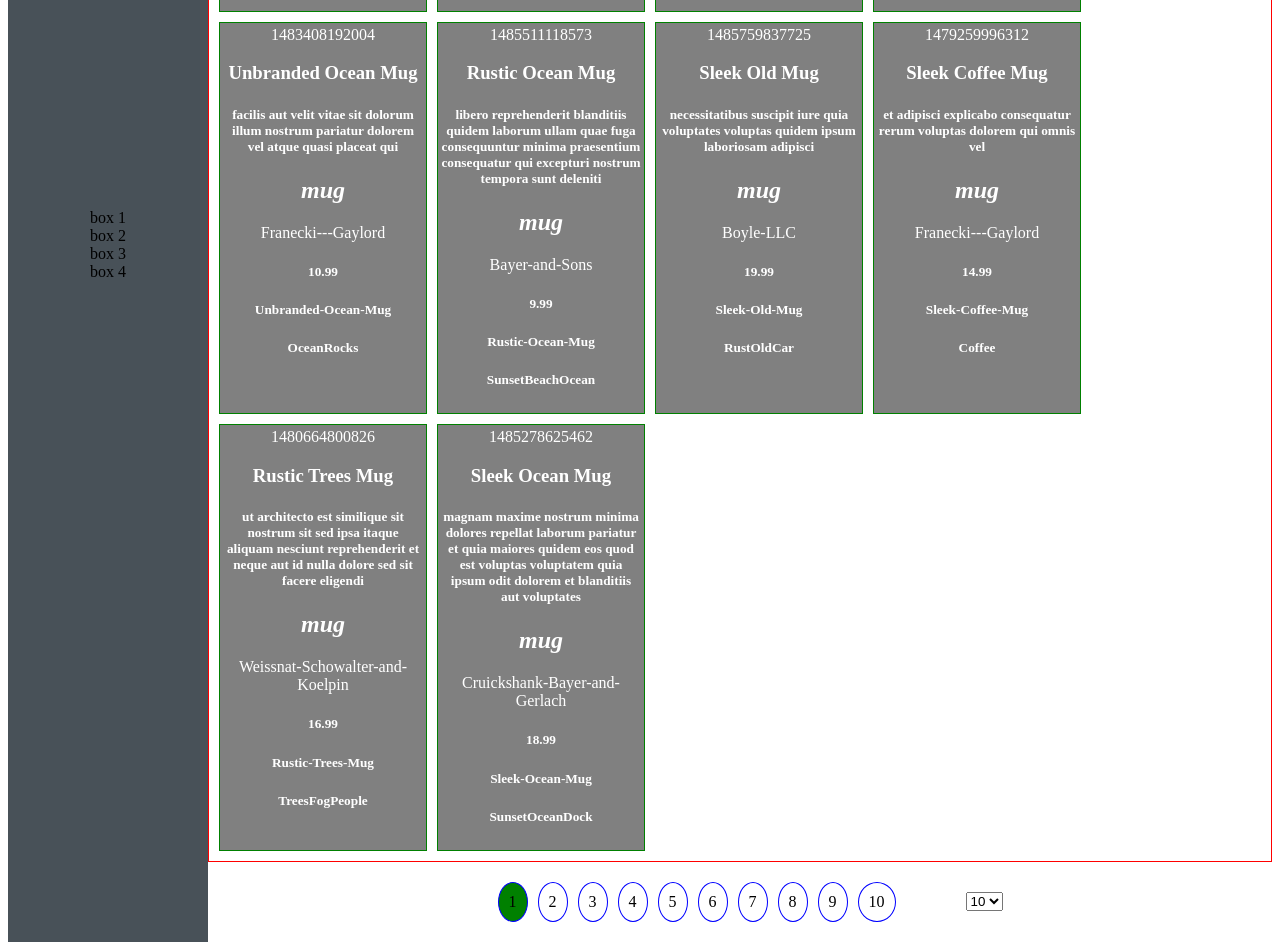
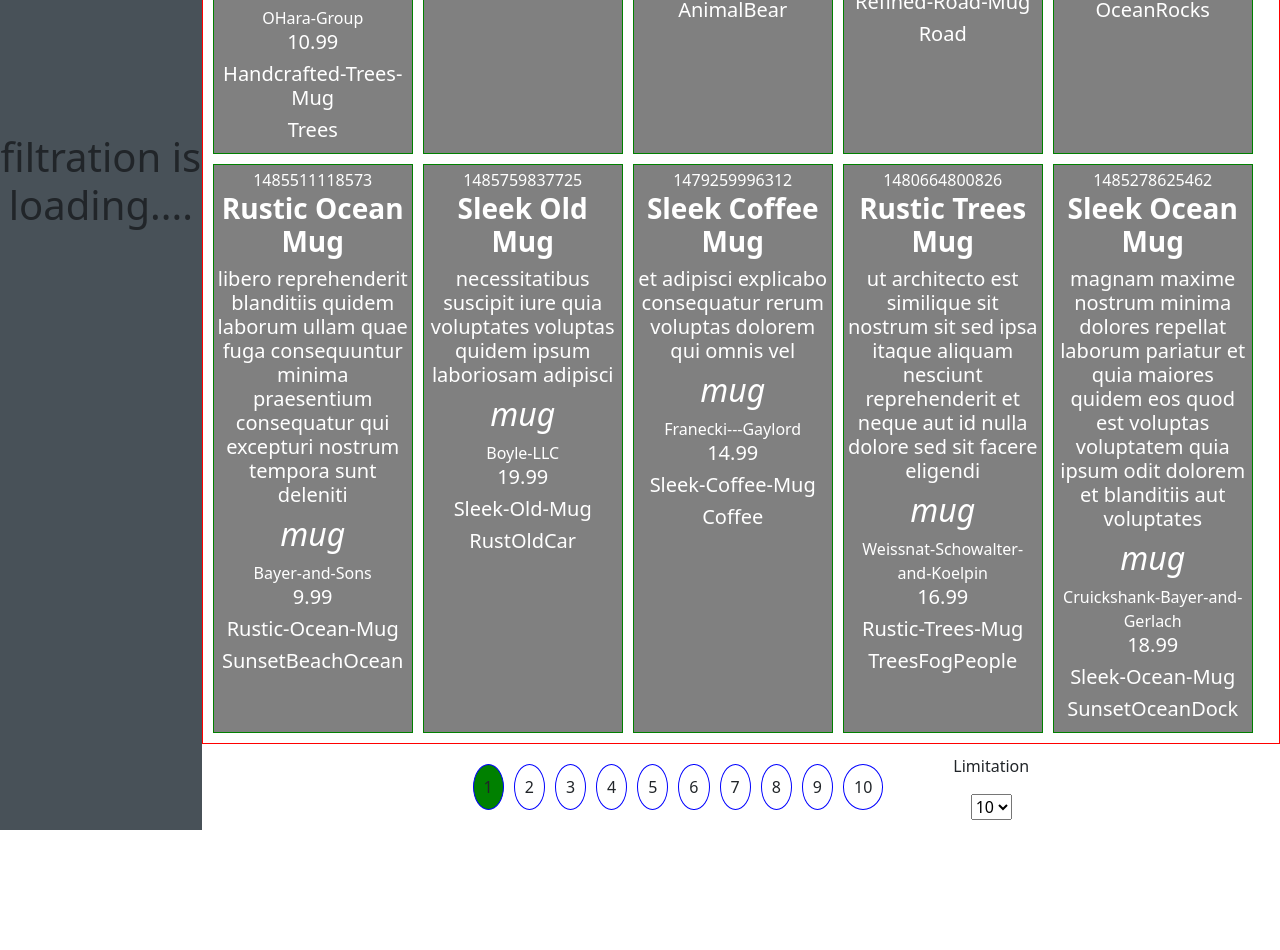
Before and after one commit to Onksami/ProductList, a React (Create React App) app: page / in a window 1280 px wide. Shown: the part 460-1410 px from the top of the page. After the commit the page ends 1290 px from the top, so only its background shows below. Built offline with nearby package versions, Linux system fonts and the light colour scheme; data requests are answered from the project's data file.

Commit message:
limit has been added.

```diff
--- a/package.json
+++ b/package.json
@@ -6,8 +6,10 @@
     "@testing-library/jest-dom": "^5.17.0",
     "@testing-library/react": "^13.4.0",
     "@testing-library/user-event": "^13.5.0",
+    "bootstrap": "^5.3.2",
     "json-server": "^0.17.4",
     "react": "^18.2.0",
+    "react-bootstrap": "^2.9.1",
     "react-dom": "^18.2.0",
     "react-scripts": "5.0.1",
     "web-vitals": "^2.1.4"
--- a/public/index.html
+++ b/public/index.html
@@ -9,35 +9,16 @@
       name="description"
       content="Web site created using create-react-app"
     />
+    <link href="https://cdn.jsdelivr.net/npm/bootstrap@5.0.2/dist/css/bootstrap.min.css" rel="stylesheet" integrity="sha384-EVSTQN3/azprG1Anm3QDgpJLIm9Nao0Yz1ztcQTwFspd3yD65VohhpuuCOmLASjC" crossorigin="anonymous">
     <link rel="apple-touch-icon" href="%PUBLIC_URL%/logo192.png" />
-    <!--
-      manifest.json provides metadata used when your web app is installed on a
-      user's mobile device or desktop. See https://developers.google.com/web/fundamentals/web-app-manifest/
-    -->
+
     <link rel="manifest" href="%PUBLIC_URL%/manifest.json" />
-    <!--
-      Notice the use of %PUBLIC_URL% in the tags above.
-      It will be replaced with the URL of the `public` folder during the build.
-      Only files inside the `public` folder can be referenced from the HTML.
 
-      Unlike "/favicon.ico" or "favicon.ico", "%PUBLIC_URL%/favicon.ico" will
-      work correctly both with client-side routing and a non-root public URL.
-      Learn how to configure a non-root public URL by running `npm run build`.
-    -->
     <title>React App</title>
   </head>
   <body>
     <noscript>You need to enable JavaScript to run this app.</noscript>
     <div id="root"></div>
-    <!--
-      This HTML file is a template.
-      If you open it directly in the browser, you will see an empty page.
 
-      You can add webfonts, meta tags, or analytics to this file.
-      The build step will place the bundled scripts into the <body> tag.
-
-      To begin the development, run `npm start` or `yarn start`.
-      To create a production bundle, use `npm run build` or `yarn build`.
-    -->
   </body>
 </html>
--- a/src/App.css
+++ b/src/App.css
@@ -85,3 +85,20 @@
   padding: 10px;
   cursor: pointer;
 }
+
+.limit{
+  border: 1px solid blue;
+  border-radius: 5%;
+  padding: 10px;
+  cursor: pointer;
+  align-items: center;
+  justify-content: center;
+  font-style: italic;
+  font-size: small;
+}
+
+.form-select{
+  display: flex;
+  justify-content: center;
+  align-items: center;
+}
--- /dev/null
+++ b/src/Components/Filtration.jsx
@@ -0,0 +1,47 @@
+import React, {useContext , useState} from "react";
+import { ProductContext } from "../Context/ProductContext";
+
+function Filtration(props) {
+
+    const [search, setSearch] = useState("");
+
+
+const productContext =useContext(ProductContext);
+console.log("Filtration  productContext:", productContext);
+
+
+
+console.log("Filtration items", props); // Contexten gelen degeri gormek icin.
+
+let items = props.prototype.map(props.products)
+console.log("Filtration items for products",  items); //konsola gelmedi
+
+// Array.prototype.props = function(callback) {
+//     let items = []; ...  kullanamadim...
+
+// Conlose a bir array geliyor. array icin bir map yapmam gerekiyor.
+// array.prototype.map() gibi bir fonksiyon kullanilacak array dan verileri alabilmek icin
+
+
+
+const handleChange = (e) => {
+    setSearch(e.target.value);
+  }
+
+
+
+  return (
+<input type="search" onChange={handleChange} value={search} placeholder="Search ..." >
+{props.products.filter(() => {
+    return search.toLowerCase() === "" ? props.products : props.products.name.toLowerCase().includes(search);
+}).map((f, index) => {
+
+    // burda bir sikinti var
+    //sidebar dan filtration i Comment Out yap.
+
+})}
+</input>
+  )
+}
+
+export default Filtration
--- a/src/Components/Pagination.jsx
+++ b/src/Components/Pagination.jsx
@@ -1,7 +1,12 @@
 import React, { useContext } from "react";
 import { ProductContext } from "../Context/ProductContext";
 
+// import Limit from "./Limit"; this component has been removed.
+
+
 const pageArray = [1, 2, 3, 4, 5, 6, 7, 8, 9, 10];
+const LimitArray = [10, 20, 30]; // array for limitation
+
 function Pagination() {
   const productContext = useContext(ProductContext);
   console.log("Pagination  productContext:", productContext);
@@ -10,6 +15,11 @@ function Pagination() {
     console.log("onPageClick", p);
     productContext.setPage(p);
   };
+
+  const onLimitClick = (l) => {
+    console.log("onLimitClick", l);
+    productContext.setLimit(l); //function for limitation
+};
 
   return (
     <div className="pagination-container">
@@ -29,13 +39,35 @@ function Pagination() {
         })}
       </div>
       {/* @todo create limit array */}
-      <div className="limit-box">
-        <select>
-          <option>10</option>
-          <option>20</option>
-          <option>30</option>
-        </select>
+
+
+
+
+      <div>
+        <p>Limitation</p>
+      <select onChange={(l) => onLimitClick(l.target.value)}>
+
+        {LimitArray.map((l, i) => {
+          return (
+
+            <option
+              className="limit"
+              style={{
+                background: l === productContext.limit ? "green" : "",
+              }}
+
+
+            >
+             {l}{" "}
+
+            </option>
+
+          );
+        })}
+
+      </select>
       </div>
+
     </div>
   );
 }
--- a/src/Components/Sidebar.jsx
+++ b/src/Components/Sidebar.jsx
@@ -1,14 +1,16 @@
-import React from "react";
+import React  from "react";
+import Filtration from "./Filtration";
+
+
 
 const Sidebar = () => {
+
+
   return (
-    <div>
-      <div>box 1</div>
-      <div>box 2</div>
-      <div>box 3</div>
-      <div>box 4</div>
-    </div>
-  );
+    // <Filtration />
+    <h1>filtration is loading....</h1>
+
+    );
 };
 
 export default Sidebar;
--- a/src/Context/ProductContext.jsx
+++ b/src/Context/ProductContext.jsx
@@ -7,14 +7,29 @@ export default function ProductContextApp({ children }) {
 
   const [page, setPage] = useState(1);
 
+  const [limit, setLimit] = useState(10);
+
+  console.log("limit", limit);
+
+
+
+
+
+
+
+
+
+
   useEffect(() => {
-    fetch(`http://localhost:3002/items?_page=${page}&_limit=10`)
+    fetch(`http://localhost:3002/items?_page=${page}&_limit=${limit}`)
       .then((response) => response.json())
       .then((json) => {
         console.log("json", json);
         setItems(json);
       });
-  }, [page]); //call useEffect when page is changed
+  }, [page, limit]); //call useEffect when page is changed
+
+
 
   return (
     <ProductContext.Provider
@@ -24,6 +39,10 @@ export default function ProductContextApp({ children }) {
         isLoading: true,
         setPage,
         page,
+        setLimit,
+        limit,
+
+
       }}
     >
       {children}
```
Also changed, not shown: src/Components/Limit.jsx (added), 1 other file (tests, documents, lock files or other folders).
